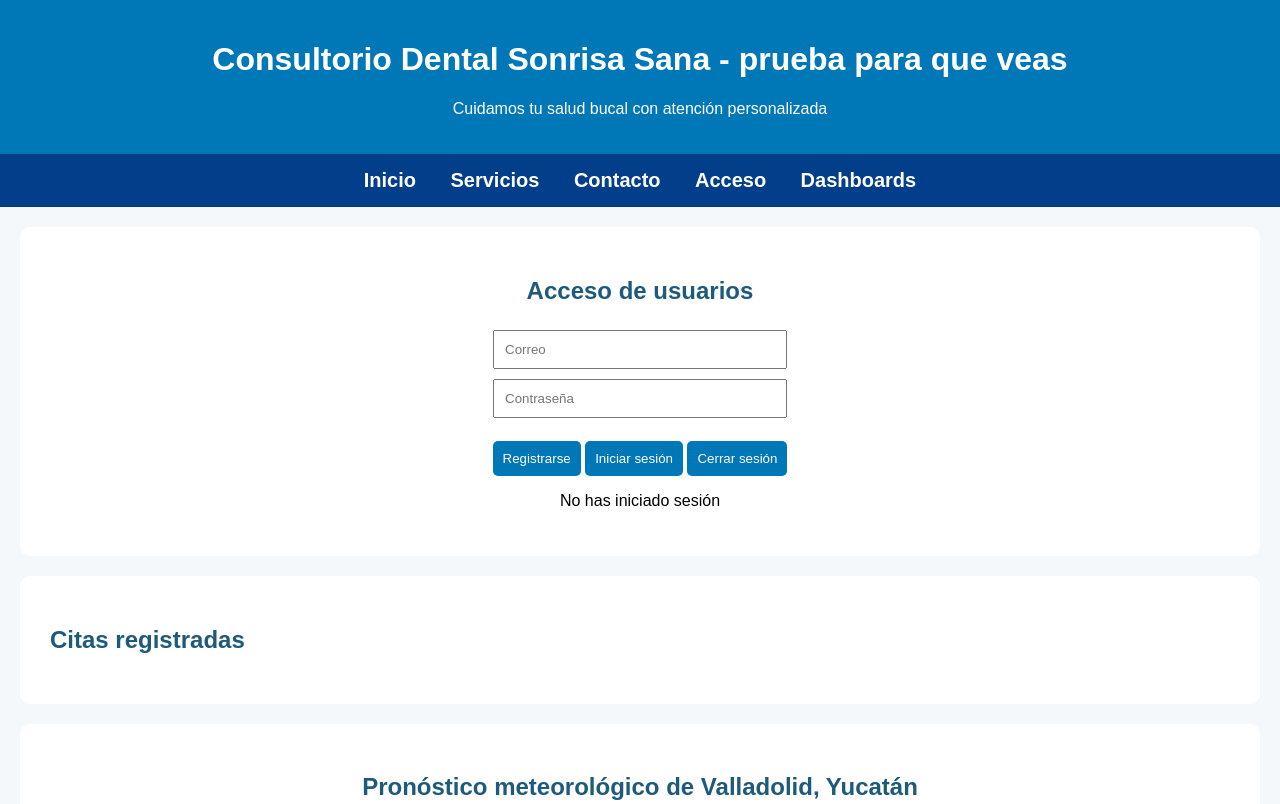
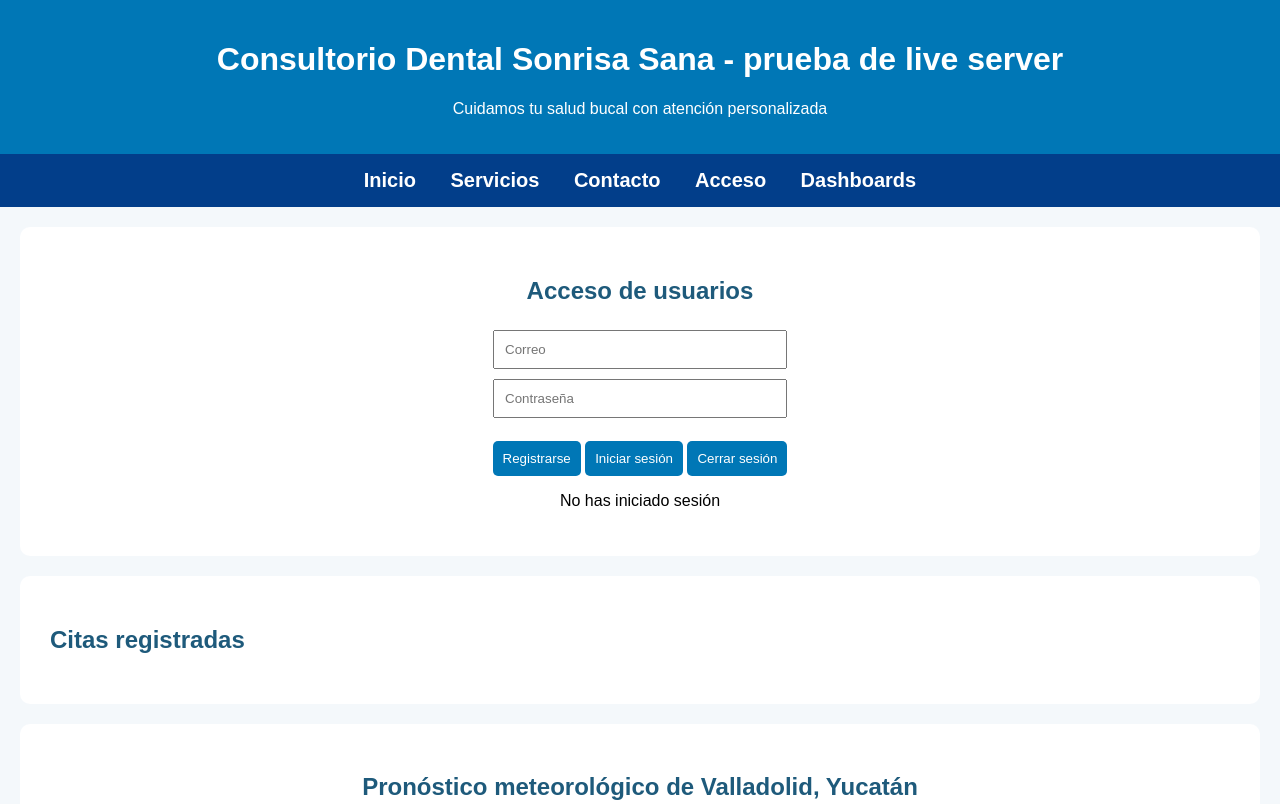
Before and after one commit to Gabxto/consultorio-dental-final, a plain HTML site: page acceso.html in a window 1280 px wide. Shown: the top 804 px of the page. Drawn offline with Linux system fonts and the light colour scheme; no server answers.

Commit message:
Prueba despliegue automatico

```diff
--- a/acceso.html
+++ b/acceso.html
@@ -88,7 +88,7 @@ display:none;
 <body>
 
 <header>
-<h1>Consultorio Dental Sonrisa Sana - prueba para que veas</h1>
+<h1>Consultorio Dental Sonrisa Sana - prueba de live server</h1>
 <p>Cuidamos tu salud bucal con atención personalizada</p>
 </header>
 
```
